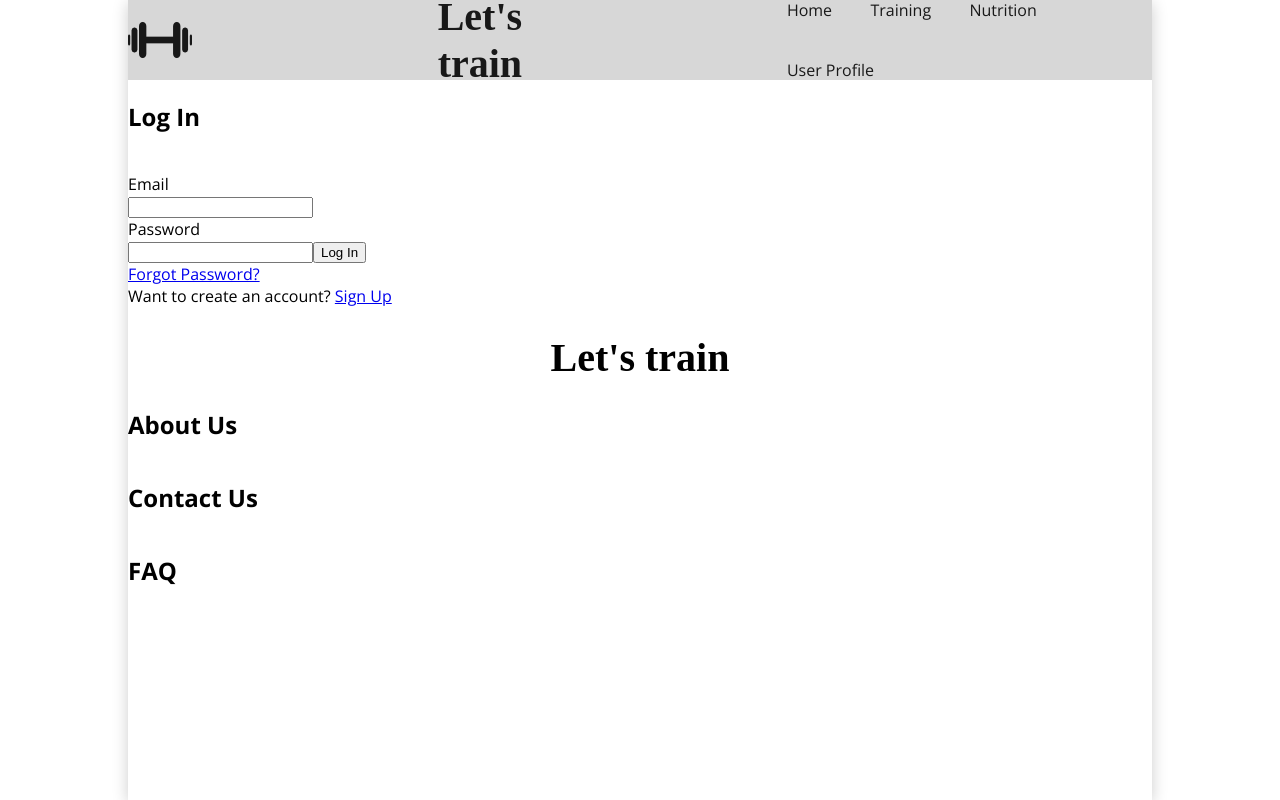
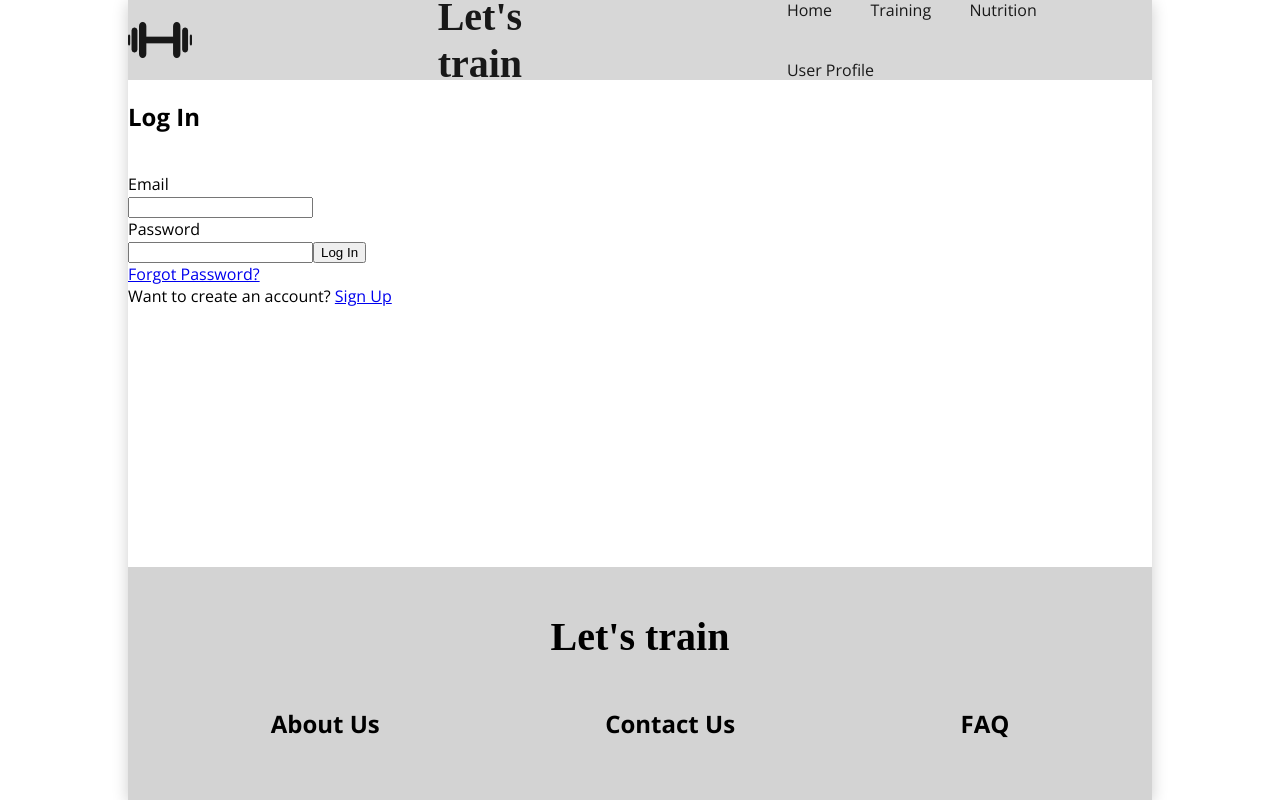
Before and after one commit to LisaBeverborg/training-app, a React (Create React App) app: page /login in a window 1280 px wide. Built offline with nearby package versions, Linux system fonts and the light colour scheme; no server answers; a web font is replaced by a local one.

Commit message:
footer update

```diff
--- a/src/components/footer/Footer.js
+++ b/src/components/footer/Footer.js
@@ -1,19 +1,20 @@
 import React from "react";
+import classes  from "./Footer.module.css";
 
 const Footer = () => {
   return (
-    <div>
+    <div className= {classes.box}>
       <h1>
         Let's train
       </h1>
-      <div>
-          <div>
+      <div className= {classes.container}>
+          <div className= {classes.column}>
             <h2>About Us</h2>
           </div>
-          <div>
+          <div className= {classes.column}>
             <h2>Contact Us</h2>
           </div>
-          <div>
+          <div  className= {classes.column}>
             <h2>FAQ</h2>
         </div>
         </div>
--- /dev/null
+++ b/src/components/footer/Footer.module.css
@@ -0,0 +1,116 @@
+.box{
+  width: 80vw;;
+  margin-top: 10%;
+  padding: 20px 30px;
+  background: lightgrey;
+  bottom: 0;
+  position:absolute;
+
+}
+
+.container{
+    display: flex;
+    flex-direction: row;
+    justify-content: space-around;
+
+}
+
+@media (max-width: 1000px){
+
+  .box{
+    padding: 20px 30px;
+  }
+  .container{
+    flex-direction: column;
+  }
+}
+
+
+
+
+
+
+
+
+
+
+
+
+/*.footer {
+    position: fixed;
+    bottom: 0;
+    width: 100%;
+
+    display: flex;
+    flex-direction: column;
+    margin-bottom: 20px;
+    font-weight: bold;
+  }
+
+  .footer-social-media {
+    display: flex;
+    flex-direction: row;
+    justify-content: center;
+    margin-bottom: 20px;
+  }
+
+  .footer-social-media__icon {
+    margin: 0px 4px;
+    width: 25px;
+    height: 25px;
+  }
+
+  .footer-info  {
+    display: flex;
+    justify-content: center;
+  }
+
+  .footer-info-left, .footer-info-center, .footer-info-right {
+    font-size: x-small;
+    display: flex;
+    flex-direction: column;
+    margin-bottom: 10px;
+    width: 30%;
+  }
+
+  .footer-info__name, .footer-info__email, .footer-info__number {
+    margin-bottom: 10px;
+  }
+
+  .footer-info__name, .footer-info__returns {
+    text-align: start;
+  }
+
+  .footer-info__email, .footer-info__terms {
+    text-align: center;
+  }
+
+  .footer-info__number, .footer-info__contact {
+    text-align: end;
+  }
+
+  .footer-date {
+    display: flex;
+    flex-direction: row;
+    align-items: center;
+  }
+
+  .footer-seperator {
+    flex-grow: 1;
+    border: none;
+    height: 1px;
+    background-color: black;
+    width: 100%;
+  }
+
+  .footer-name {
+    display: flex;
+    justify-content: center;
+  }
+
+  .footer-bottom__name {
+    text-transform: uppercase;
+    font-family: RobotoBold;
+    font-size: large;
+    margin: 0px 20px;
+  }*/
```
